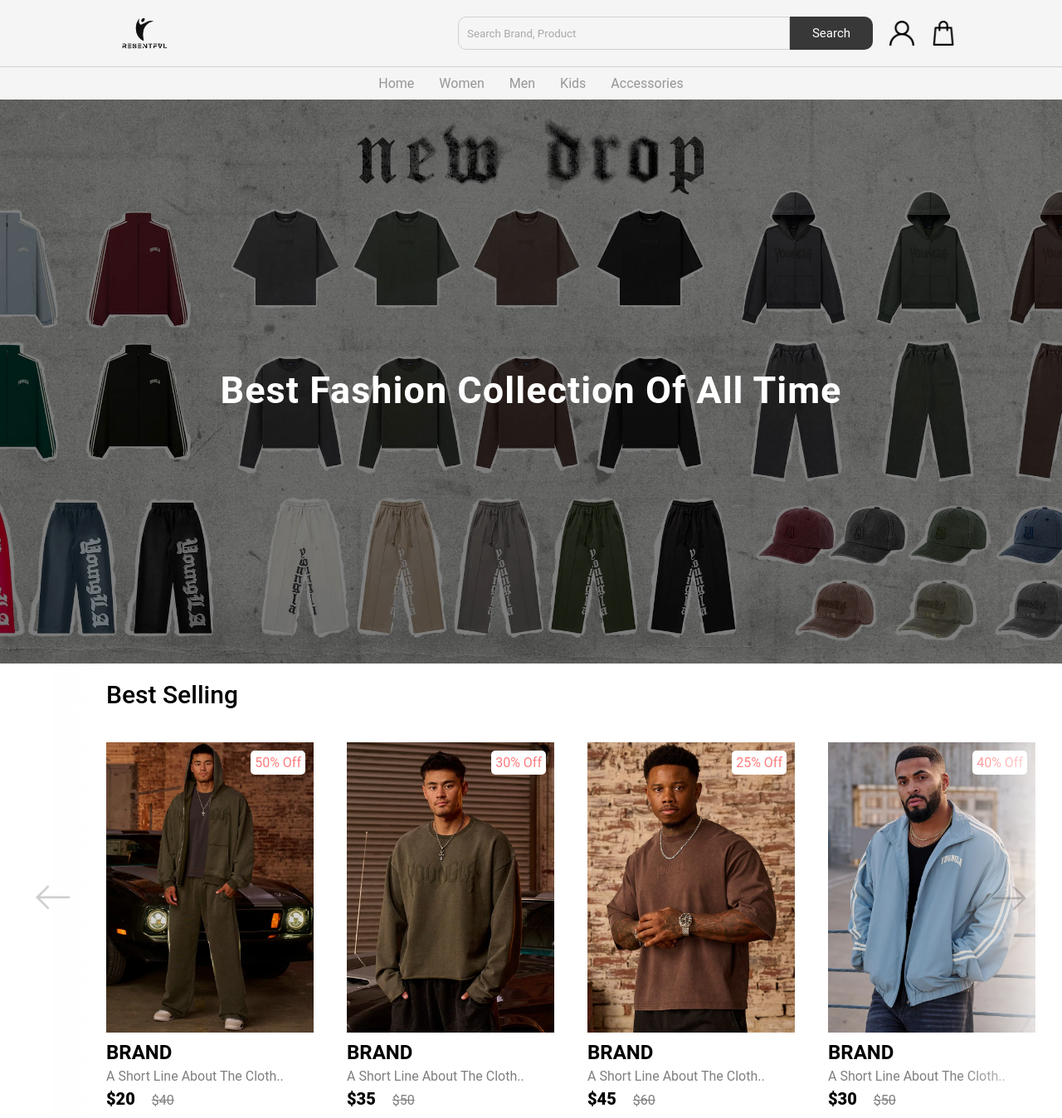
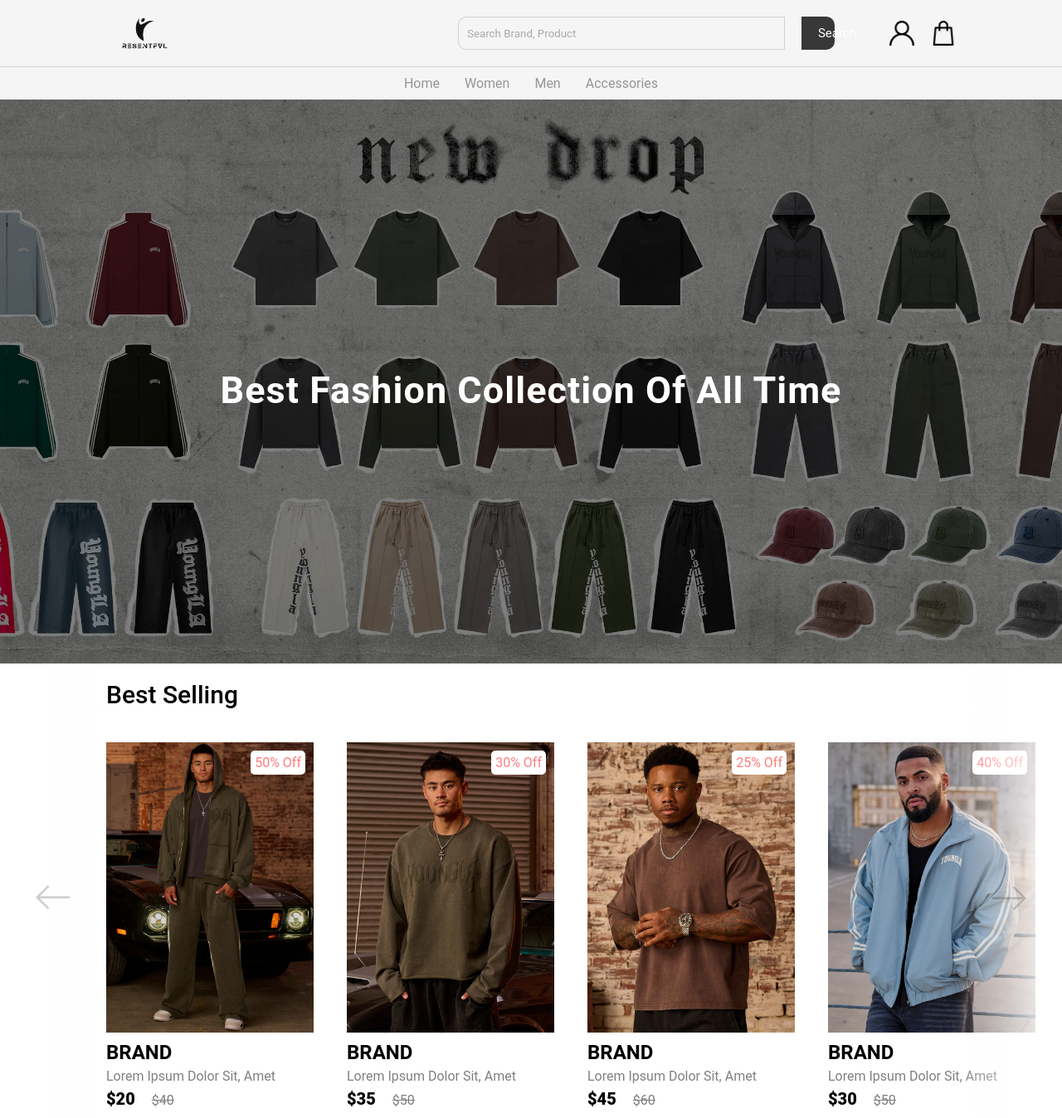
Before and after one commit to Marri5/E-commerce-website, a plain HTML site: page index.html in a window 1280 px wide. Shown: the top 1348 px of the page at 83% size. Drawn offline with Linux system fonts and the light colour scheme.

Commit message:
unsaved updates

```diff
--- a/404.html
+++ b/404.html
@@ -3,10 +3,19 @@
     <meta charset="UTF-8">
     <meta name="viewport" content="width=device-width, initial-scale=1.0">
     <title>404 ERROR</title>
+    <link rel="stylesheet" href="./Public/css/404.css">
 </head>
 <body>
     <nav class="navbar"></nav>
     <script src="./Public/js/nav.js"></script>
 
+    <img src="img/404.png" class="four-0-four-image" alt="">
+
+    <p class="four-0-four-msg">look like you are lost. Head to beack to our <a href="index.html">homepage</a></p>
+
+
+
+    <footer></footer>
+    <script src="./Public/js/footer.js"></script>
 </body>
 </html>
--- a/Public/css/404.css
+++ b/Public/css/404.css
@@ -0,0 +1,2 @@
+@import '/Public/css/nav.css';
+@import '/Public/css/footer.css';
--- a/Public/css/product.css
+++ b/Public/css/product.css
@@ -136,13 +136,8 @@
 }
 
 .product-container{
-
     display: grid;
-
     grid-template-columns: repeat(4, 1fr);
-
     height: auto;
-
     grid-row-gap: 40px;
-
 }
--- a/Public/js/nav.js
+++ b/Public/js/nav.js
@@ -3,22 +3,25 @@ const createNav = () => {
 
     nav.innerHTML = `
         <div class="nav">
-            <img src="/Public/img/logo.png" class="brand-logo" alt="">
+            <a href="index.html">
+                <img src="/Public/img/logo.png" class="brand-logo" alt="">
+            </a>
             <div class="nav-items">
                 <div class="search">
                     <input type="text" class="search-box" placeholder="search brand, product">
-                    <button class="search-btn">search</button>
+                    <a href="../../search.html">
+                        <button class="search-btn">search</button>
+                    </a>
                 </div>
                 <a href="#"><img src="/Public/img/user.png" alt=""></a>
                 <a href="#"><img src="/Public/img/cart.png" alt=""></a>
             </div>
         </div>
         <ul class="links-container">
-            <li class="link-item"><a href="#" class="link">home</a></li>
-            <li class="link-item"><a href="#" class="link">women</a></li>
-            <li class="link-item"><a href="#" class="link">men</a></li>
-            <li class="link-item"><a href="#" class="link">kids</a></li>
-            <li class="link-item"><a href="#" class="link">accessories</a></li>
+            <li class="link-item"><a href="../../index.html" class="link">home</a></li>
+            <li class="link-item"><a href="../../404.html" class="link">women</a></li>
+            <li class="link-item"><a href="../../404.html" class="link">men</a></li>
+            <li class="link-item"><a href="../../404.html" class="link">accessories</a></li>
         </ul>
     `;
 }
--- a/index.html
+++ b/index.html
@@ -25,12 +25,14 @@
             <div class="product-card">
                 <div class="product-image">
                     <span class="discount-tag">50% off</span>
+                    <a href="product.html">
                         <img src="/Public/img/card1.jpg" class="product-thumb" alt="">
+                    </a>
                     <button class="card-btn">add to wishlist</button>
                 </div>
                 <div class="product-info">
                     <h2 class="product-brand">brand</h2>
-                    <p class="product-short-des">a short line about the cloth..</p>
+                    <p class="product-short-des">Lorem ipsum dolor sit, amet consectetur adipisicing elit.</p>
                     <span class="price">$20</span><span class="actual-price">$40</span>
                 </div>
             </div>
@@ -38,12 +40,14 @@
             <div class="product-card">
                 <div class="product-image">
                     <span class="discount-tag">30% off</span>
+                    <a href="product.html">
                         <img src="/Public/img/card2.jpg" class="product-thumb" alt="">
+                    </a>
                     <button class="card-btn">add to wishlist</button>
                 </div>
                 <div class="product-info">
                     <h2 class="product-brand">brand</h2>
-                    <p class="product-short-des">a short line about the cloth..</p>
+                    <p class="product-short-des">Lorem ipsum dolor sit, amet consectetur adipisicing elit.</p>
                     <span class="price">$35</span><span class="actual-price">$50</span>
                 </div>
             </div>
@@ -51,12 +55,14 @@
             <div class="product-card">
                 <div class="product-image">
                     <span class="discount-tag">25% off</span>
+                    <a href="product.html">
                         <img src="/Public/img/card3.jpg" class="product-thumb" alt="">
+                    </a>
                     <button class="card-btn">add to wishlist</button>
                 </div>
                 <div class="product-info">
                     <h2 class="product-brand">brand</h2>
-                    <p class="product-short-des">a short line about the cloth..</p>
+                    <p class="product-short-des">Lorem ipsum dolor sit, amet consectetur adipisicing elit.</p>
                     <span class="price">$45</span><span class="actual-price">$60</span>
                 </div>
             </div>
@@ -64,12 +70,14 @@
             <div class="product-card">
                 <div class="product-image">
                     <span class="discount-tag">40% off</span>
+                    <a href="product.html">
                         <img src="/Public/img/card4.jpg" class="product-thumb" alt="">
+                    </a>
                     <button class="card-btn">add to wishlist</button>
                 </div>
                 <div class="product-info">
                     <h2 class="product-brand">brand</h2>
-                    <p class="product-short-des">a short line about the cloth..</p>
+                    <p class="product-short-des">Lorem ipsum dolor sit, amet consectetur adipisicing elit.</p>
                     <span class="price">$30</span><span class="actual-price">$50</span>
                 </div>
             </div>
@@ -77,12 +85,14 @@
             <div class="product-card">
                 <div class="product-image">
                     <span class="discount-tag">35% off</span>
+                    <a href="product.html">
                         <img src="/Public/img/card5.jpg" class="product-thumb" alt="">
+                    </a>
                     <button class="card-btn">add to wishlist</button>
                 </div>
                 <div class="product-info">
                     <h2 class="product-brand">brand</h2>
-                    <p class="product-short-des">a short line about the cloth..</p>
+                    <p class="product-short-des">Lorem ipsum dolor sit, amet consectetur adipisicing elit.</p>
                     <span class="price">$25</span><span class="actual-price">$40</span>
                 </div>
             </div>
@@ -90,12 +100,14 @@
             <div class="product-card">
                 <div class="product-image">
                     <span class="discount-tag">45% off</span>
+                    <a href="product.html">
                         <img src="/Public/img/card6.jpg" class="product-thumb" alt="">
+                    </a>
                     <button class="card-btn">add to wishlist</button>
                 </div>
                 <div class="product-info">
                     <h2 class="product-brand">brand</h2>
-                    <p class="product-short-des">a short line about the cloth..</p>
+                    <p class="product-short-des">Lorem ipsum dolor sit, amet consectetur adipisicing elit.</p>
                     <span class="price">$22</span><span class="actual-price">$40</span>
                 </div>
             </div>
@@ -103,12 +115,14 @@
             <div class="product-card">
                 <div class="product-image">
                     <span class="discount-tag">20% off</span>
+                    <a href="product.html">
                         <img src="/Public/img/card7.jpg" class="product-thumb" alt="">
+                    </a>
                     <button class="card-btn">add to wishlist</button>
                 </div>
                 <div class="product-info">
                     <h2 class="product-brand">brand</h2>
-                    <p class="product-short-des">a short line about the cloth..</p>
+                    <p class="product-short-des">Lorem ipsum dolor sit, amet consectetur adipisicing elit.</p>
                     <span class="price">$50</span><span class="actual-price">$60</span>
                 </div>
             </div>
@@ -116,12 +130,14 @@
             <div class="product-card">
                 <div class="product-image">
                     <span class="discount-tag">10% off</span>
+                    <a href="product.html">
                         <img src="/Public/img/card8.jpg" class="product-thumb" alt="">
+                    </a>
                     <button class="card-btn">add to wishlist</button>
                 </div>
                 <div class="product-info">
                     <h2 class="product-brand">brand</h2>
-                    <p class="product-short-des">a short line about the cloth..</p>
+                    <p class="product-short-des">Lorem ipsum dolor sit, amet consectetur adipisicing elit.</p>
                     <span class="price">$15</span><span class="actual-price">$25</span>
                 </div>
             </div>
```
Lines whose indentation alone changed are shown as unchanged.
